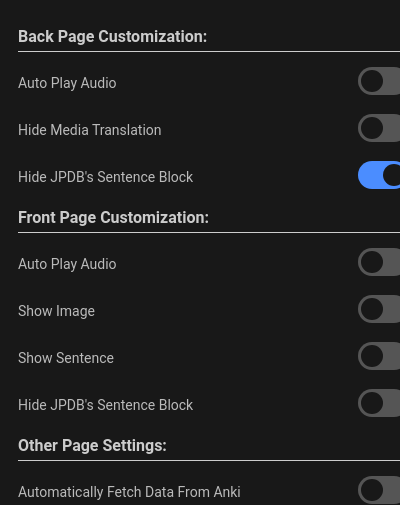
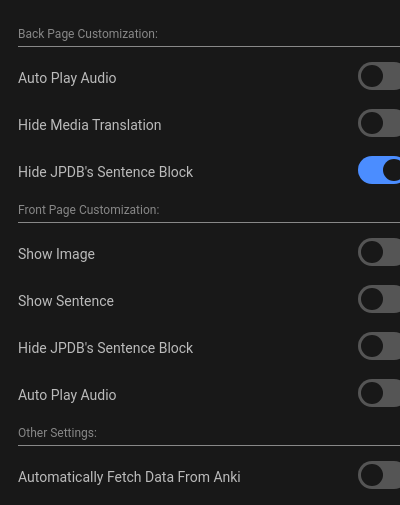
Before and after one commit to felix-ops/JPDB-Media-Support, a browser extension: page popup.html in a window 400 px wide. Shown: the part 593-1098 px from the top of the page. Drawn offline with Linux system fonts and the light colour scheme; no server answers.

Commit message:
fix: popup typo and layout fix

```diff
--- a/popup.html
+++ b/popup.html
@@ -403,9 +403,9 @@
         class="form-group"
         style="
           margin-top: 15px;
-          color: #cccccc;
-          font-weight: bold;
-          border-bottom: 1px solid #cccccc;
+          color: #888888;
+          font-size: 12px;
+          border-bottom: 1px solid #888888;
           padding-bottom: 5px;
         "
       >
@@ -444,21 +444,13 @@
         class="form-group"
         style="
           margin-top: 15px;
-          color: #cccccc;
-          font-weight: bold;
-          border-bottom: 1px solid #cccccc;
+          color: #888888;
+          font-size: 12px;
+          border-bottom: 1px solid #888888;
           padding-bottom: 5px;
         "
       >
         Front Page Customization:
-      </div>
-
-      <div class="form-group switch-container" id="autoPlayFrontRow">
-        <span class="switch-label">Auto Play Audio</span>
-        <label class="switch">
-          <input type="checkbox" id="autoPlayFront" />
-          <span class="slider"></span>
-        </label>
       </div>
 
       <div class="form-group switch-container">
@@ -485,18 +477,25 @@
         </label>
       </div>
 
+      <div class="form-group switch-container" id="autoPlayFrontRow">
+        <span class="switch-label">Auto Play Audio</span>
+        <label class="switch">
+          <input type="checkbox" id="autoPlayFront" />
+          <span class="slider"></span>
+        </label>
+      </div>
       <!-- Other Page Settings -->
       <div
         class="form-group"
         style="
           margin-top: 15px;
-          color: #cccccc;
-          font-weight: bold;
-          border-bottom: 1px solid #cccccc;
+          color: #888888;
+          font-size: 12px;
+          border-bottom: 1px solid #888888;
           padding-bottom: 5px;
         "
       >
-        Other Page Settings:
+        Other Settings:
       </div>
       <!-- Auto Sync with Anki Switch -->
       <div class="form-group switch-container">
```
Also changed, not shown: manifest.json.
